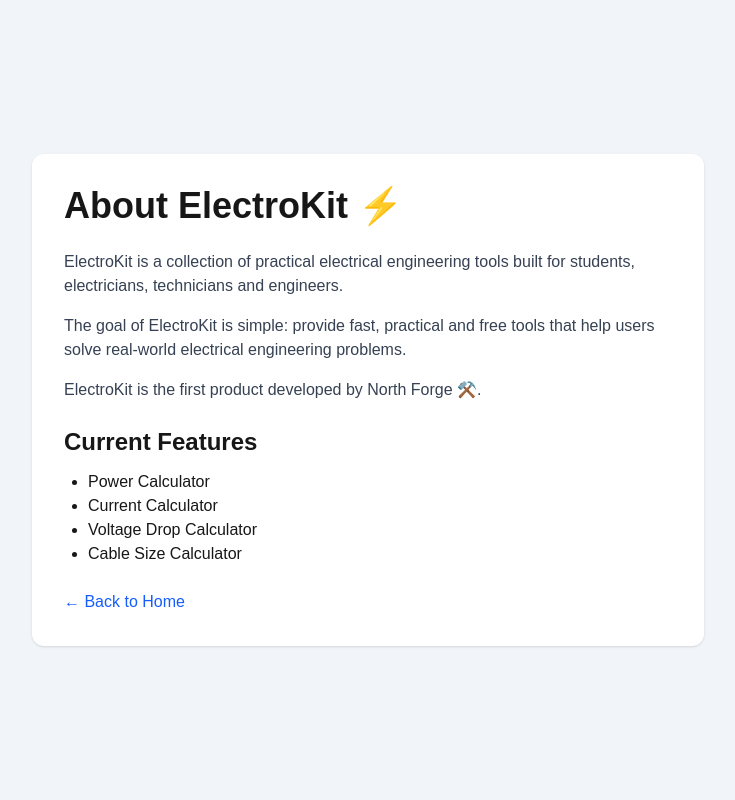
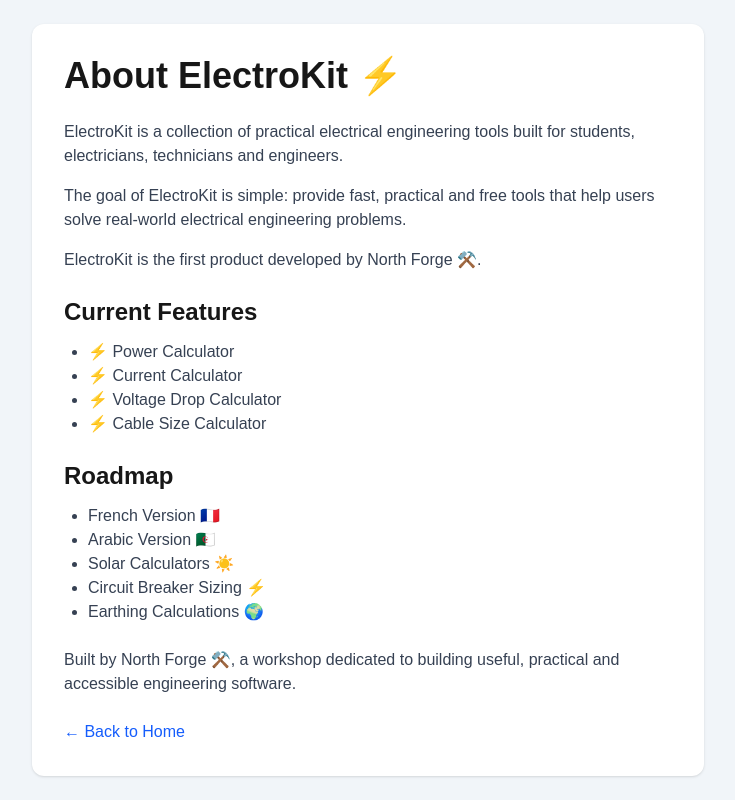
Before and after one commit to Anouar-azzi-spec/electrokit, a Next.js app: page /about in a window 1280 px wide. Shown: the whole page, without its empty margins (272-1007 px from the left). Built offline with nearby package versions, Linux system fonts and the light colour scheme.

Commit message:
Improve homepage hierarchy and about section

```diff
--- a/src/app/about/page.tsx
+++ b/src/app/about/page.tsx
@@ -3,39 +3,53 @@
 export default function AboutPage() {
   return (
     <main className="min-h-screen bg-slate-100 flex items-center justify-center p-6">
-      <div className="bg-white rounded-xl shadow p-8 max-w-2xl">
+      <div className="bg-white rounded-xl shadow p-8 max-w-2xl w-full">
         <h1 className="text-4xl font-bold mb-6">
           About ElectroKit ⚡
         </h1>
 
         <p className="mb-4 text-gray-700">
-          ElectroKit is a collection of practical electrical
-          engineering tools built for students,
-          electricians, technicians and engineers.
+          ElectroKit is a collection of practical electrical engineering
+          tools built for students, electricians, technicians and engineers.
         </p>
 
         <p className="mb-4 text-gray-700">
-          The goal of ElectroKit is simple:
-          provide fast, practical and free tools
-          that help users solve real-world electrical
-          engineering problems.
+          The goal of ElectroKit is simple: provide fast, practical and free
+          tools that help users solve real-world electrical engineering
+          problems.
         </p>
 
         <p className="mb-6 text-gray-700">
-          ElectroKit is the first product developed
-          by North Forge ⚒️.
+          ElectroKit is the first product developed by North Forge ⚒️.
         </p>
 
         <h2 className="text-2xl font-bold mb-3">
           Current Features
         </h2>
 
-        <ul className="list-disc ml-6 mb-6">
-          <li>Power Calculator</li>
-          <li>Current Calculator</li>
-          <li>Voltage Drop Calculator</li>
-          <li>Cable Size Calculator</li>
+        <ul className="list-disc ml-6 mb-6 text-gray-700">
+          <li>⚡ Power Calculator</li>
+          <li>⚡ Current Calculator</li>
+          <li>⚡ Voltage Drop Calculator</li>
+          <li>⚡ Cable Size Calculator</li>
         </ul>
+
+        <h2 className="text-2xl font-bold mb-3">
+          Roadmap
+        </h2>
+
+        <ul className="list-disc ml-6 mb-6 text-gray-700">
+          <li>French Version 🇫🇷</li>
+          <li>Arabic Version 🇩🇿</li>
+          <li>Solar Calculators ☀️</li>
+          <li>Circuit Breaker Sizing ⚡</li>
+          <li>Earthing Calculations 🌍</li>
+        </ul>
+
+        <p className="mb-6 text-gray-700">
+          Built by North Forge ⚒️, a workshop dedicated to building useful,
+          practical and accessible engineering software.
+        </p>
 
         <Link
           href="/"
```
